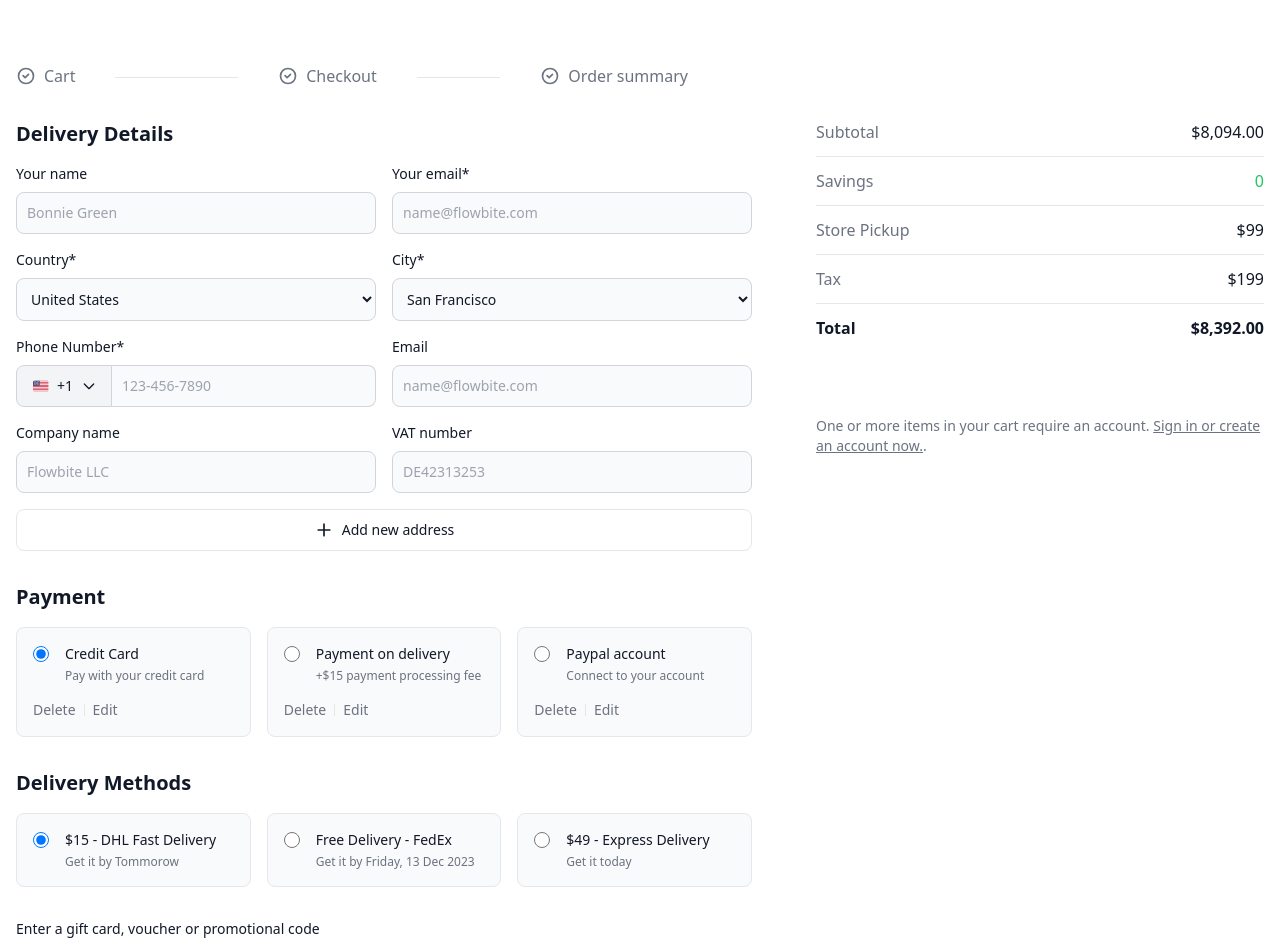
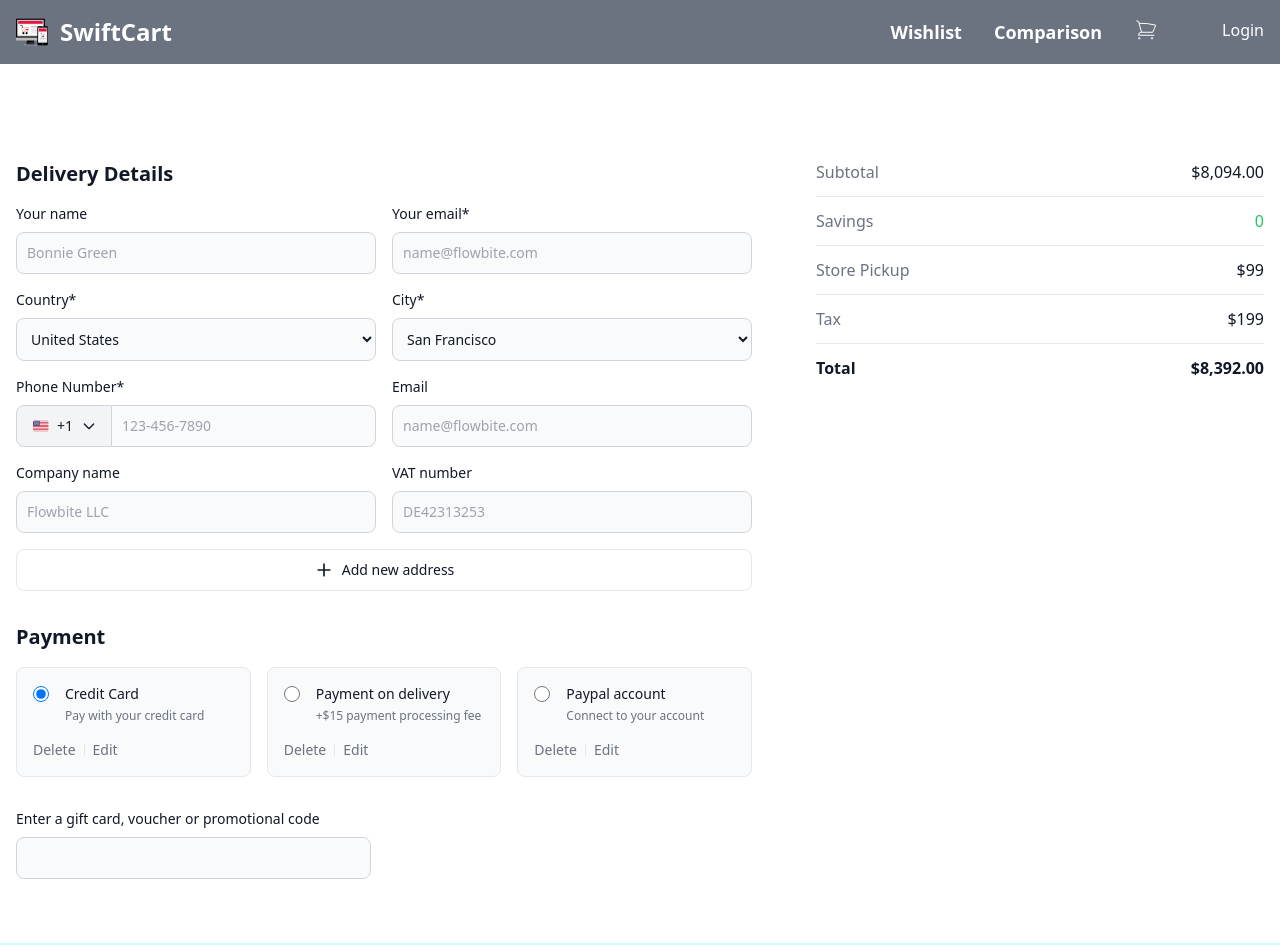
Before and after one commit to SABELOMAWELA/SABELOMAWELA-JSF-Portfolio_Piece_SABMAW527_JSE2401_GROUP--C_SABELO-MAWELA_JSF04, a Vue app: page /checkout in a window 1280 px wide. Shown: the top 945 px of the page. Built offline with nearby package versions, Linux system fonts and the light colour scheme.

Commit message:
"Updated HTML, CSS, and Vue components to implement dark mode and theme toggle functionality, refactored code organization and styling."

```diff
--- a/index.html
+++ b/index.html
@@ -6,7 +6,7 @@
   <meta name="viewport" content="width=device-width, initial-scale=1.0" />
   <title>Vite + Vue</title>
 </head>
-  <body class="bg-cyan-100">
+<body :class="theme" class="bg-cyan-100 dark:bg-gray-900">
   <div id="app"></div>
   <script type="module" src="/src/main.js"></script>
 </body>
--- a/src/components/Home.vue
+++ b/src/components/Home.vue
@@ -1,4 +1,3 @@
-
 <template>
   <div id="app">
     <navbar />
--- a/src/components/checkout.vue
+++ b/src/components/checkout.vue
@@ -1,32 +1,7 @@
 <template>
+    <navbar/>
     <section class="bg-white py-8 antialiased dark:bg-gray-900 md:py-16">
         <form action="#" class="mx-auto max-w-screen-xl px-4 2xl:px-0">
-          <ol class="items-center flex w-full max-w-2xl text-center text-sm font-medium text-gray-500 dark:text-gray-400 sm:text-base">
-            <li class="after:border-1 flex items-center text-primary-700 after:mx-6 after:hidden after:h-1 after:w-full after:border-b after:border-gray-200 dark:text-primary-500 dark:after:border-gray-700 sm:after:inline-block sm:after:content-[''] md:w-full xl:after:mx-10">
-              <span class="flex items-center after:mx-2 after:text-gray-200 after:content-['/'] dark:after:text-gray-500 sm:after:hidden">
-                <svg class="me-2 h-4 w-4 sm:h-5 sm:w-5" aria-hidden="true" xmlns="http://www.w3.org/2000/svg" width="24" height="24" fill="none" viewBox="0 0 24 24">
-                  <path stroke="currentColor" stroke-linecap="round" stroke-linejoin="round" stroke-width="2" d="M8.5 11.5 11 14l4-4m6 2a9 9 0 1 1-18 0 9 9 0 0 1 18 0Z" />
-                </svg>
-                Cart
-              </span>
-            </li>
-
-            <li class="after:border-1 flex items-center text-primary-700 after:mx-6 after:hidden after:h-1 after:w-full after:border-b after:border-gray-200 dark:text-primary-500 dark:after:border-gray-700 sm:after:inline-block sm:after:content-[''] md:w-full xl:after:mx-10">
-              <span class="flex items-center after:mx-2 after:text-gray-200 after:content-['/'] dark:after:text-gray-500 sm:after:hidden">
-                <svg class="me-2 h-4 w-4 sm:h-5 sm:w-5" aria-hidden="true" xmlns="http://www.w3.org/2000/svg" width="24" height="24" fill="none" viewBox="0 0 24 24">
-                  <path stroke="currentColor" stroke-linecap="round" stroke-linejoin="round" stroke-width="2" d="M8.5 11.5 11 14l4-4m6 2a9 9 0 1 1-18 0 9 9 0 0 1 18 0Z" />
-                </svg>
-                Checkout
-              </span>
-            </li>
-
-            <li class="flex shrink-0 items-center">
-              <svg class="me-2 h-4 w-4 sm:h-5 sm:w-5" aria-hidden="true" xmlns="http://www.w3.org/2000/svg" width="24" height="24" fill="none" viewBox="0 0 24 24">
-                <path stroke="currentColor" stroke-linecap="round" stroke-linejoin="round" stroke-width="2" d="M8.5 11.5 11 14l4-4m6 2a9 9 0 1 1-18 0 9 9 0 0 1 18 0Z" />
-              </svg>
-              Order summary
-            </li>
-          </ol>
 
           <div class="mt-6 sm:mt-8 lg:flex lg:items-start lg:gap-12 xl:gap-16">
             <div class="min-w-0 flex-1 space-y-8">
@@ -366,52 +341,7 @@
                 </div>
               </div>
 
-              <div class="space-y-4">
-                <h3 class="text-xl font-semibold text-gray-900 dark:text-white">Delivery Methods</h3>
-
-                <div class="grid grid-cols-1 gap-4 md:grid-cols-3">
-                  <div class="rounded-lg border border-gray-200 bg-gray-50 p-4 ps-4 dark:border-gray-700 dark:bg-gray-800">
-                    <div class="flex items-start">
-                      <div class="flex h-5 items-center">
-                        <input id="dhl" aria-describedby="dhl-text" type="radio" name="delivery-method" value="" class="h-4 w-4 border-gray-300 bg-white text-primary-600 focus:ring-2 focus:ring-primary-600 dark:border-gray-600 dark:bg-gray-700 dark:ring-offset-gray-800 dark:focus:ring-primary-600" checked />
-                      </div>
-
-                      <div class="ms-4 text-sm">
-                        <label for="dhl" class="font-medium leading-none text-gray-900 dark:text-white"> $15 - DHL Fast Delivery </label>
-                        <p id="dhl-text" class="mt-1 text-xs font-normal text-gray-500 dark:text-gray-400">Get it by Tommorow</p>
-                      </div>
-                    </div>
-                  </div>
-
-                  <div class="rounded-lg border border-gray-200 bg-gray-50 p-4 ps-4 dark:border-gray-700 dark:bg-gray-800">
-                    <div class="flex items-start">
-                      <div class="flex h-5 items-center">
-                        <input id="fedex" aria-describedby="fedex-text" type="radio" name="delivery-method" value="" class="h-4 w-4 border-gray-300 bg-white text-primary-600 focus:ring-2 focus:ring-primary-600 dark:border-gray-600 dark:bg-gray-700 dark:ring-offset-gray-800 dark:focus:ring-primary-600" />
-                      </div>
-
-                      <div class="ms-4 text-sm">
-                        <label for="fedex" class="font-medium leading-none text-gray-900 dark:text-white"> Free Delivery - FedEx </label>
-                        <p id="fedex-text" class="mt-1 text-xs font-normal text-gray-500 dark:text-gray-400">Get it by Friday, 13 Dec 2023</p>
-                      </div>
-                    </div>
-                  </div>
-
-                  <div class="rounded-lg border border-gray-200 bg-gray-50 p-4 ps-4 dark:border-gray-700 dark:bg-gray-800">
-                    <div class="flex items-start">
-                      <div class="flex h-5 items-center">
-                        <input id="express" aria-describedby="express-text" type="radio" name="delivery-method" value="" class="h-4 w-4 border-gray-300 bg-white text-primary-600 focus:ring-2 focus:ring-primary-600 dark:border-gray-600 dark:bg-gray-700 dark:ring-offset-gray-800 dark:focus:ring-primary-600" />
-                      </div>
-
-                      <div class="ms-4 text-sm">
-                        <label for="express" class="font-medium leading-none text-gray-900 dark:text-white"> $49 - Express Delivery </label>
-                        <p id="express-text" class="mt-1 text-xs font-normal text-gray-500 dark:text-gray-400">Get it today</p>
-                      </div>
-                    </div>
-                  </div>
-                </div>
-              </div>
-
-              <div>
+             <div>
                 <label for="voucher" class="mb-2 block text-sm font-medium text-gray-900 dark:text-white"> Enter a gift card, voucher or promotional code </label>
                 <div class="flex max-w-md items-center gap-4">
                   <input type="text" id="voucher" class="block w-full rounded-lg border border-gray-300 bg-gray-50 p-2.5 text-sm text-gray-900 focus:border-primary-500 focus:ring-primary-500 dark:border-gray-600 dark:bg-gray-700 dark:text-white dark:placeholder:text-gray-400 dark:focus:border-primary-500 dark:focus:ring-primary-500" placeholder="" required />
@@ -450,13 +380,15 @@
                 </div>
               </div>
 
-              <div class="space-y-3">
-                <button type="submit" class="flex w-full items-center justify-center rounded-lg bg-primary-700 px-5 py-2.5 text-sm font-medium text-white hover:bg-primary-800 focus:outline-none focus:ring-4  focus:ring-primary-300 dark:bg-primary-600 dark:hover:bg-primary-700 dark:focus:ring-primary-800">Proceed to Payment</button>
-
-                <p class="text-sm font-normal text-gray-500 dark:text-gray-400">One or more items in your cart require an account. <a href="#" title="" class="font-medium text-primary-700 underline hover:no-underline dark:text-primary-500">Sign in or create an account now.</a>.</p>
-              </div>
             </div>
           </div>
         </form>
       </section>
 </template>
+<script>
+import navbar from "./navbar.vue"
+export default {
+  components: {
+    navbar
+  },};
+</script>
--- a/src/components/navbar.vue
+++ b/src/components/navbar.vue
@@ -7,6 +7,7 @@
             <span>
               <button class="flex items-center space-x-3 rtl:space-x-reverse">
                 <img src="../assets/online-shop.png" class="h-8" alt="SwiftCart Logo" />
+
                 <span class="self-center text-2xl font-semibold whitespace-nowrap text-white">
                   SwiftCart
                 </span>
--- a/tailwind.config.js
+++ b/tailwind.config.js
@@ -7,5 +7,6 @@ export default {
   theme: {
     extend: {},
   },
+  darkMode: 'class', // Enable dark mode using a class
   plugins: [],
 }
```
Also changed, not shown: src/components/cards.vue (+57 -28 lines), src/assets/comparison.png (added). Lines whose indentation alone changed are shown as unchanged.
